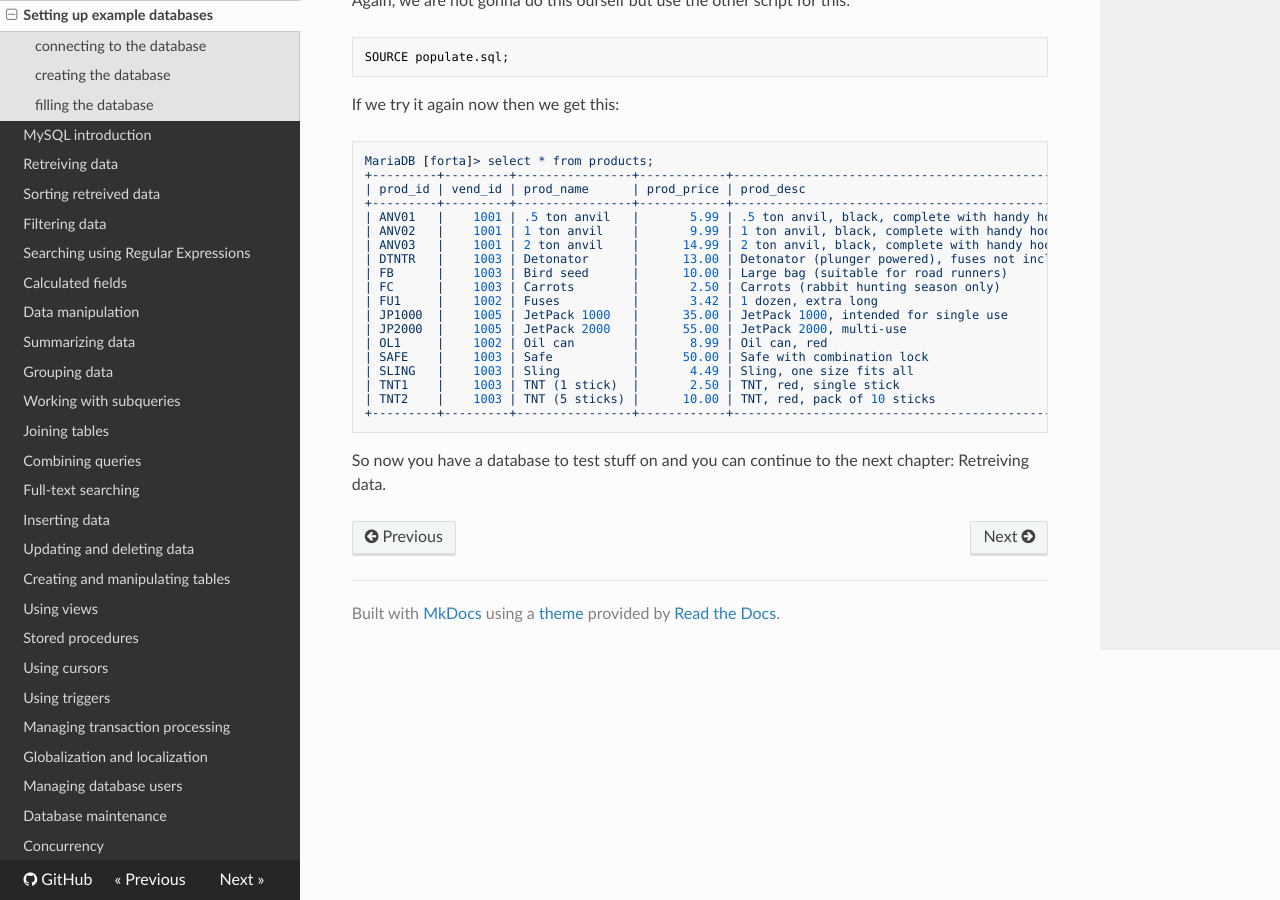
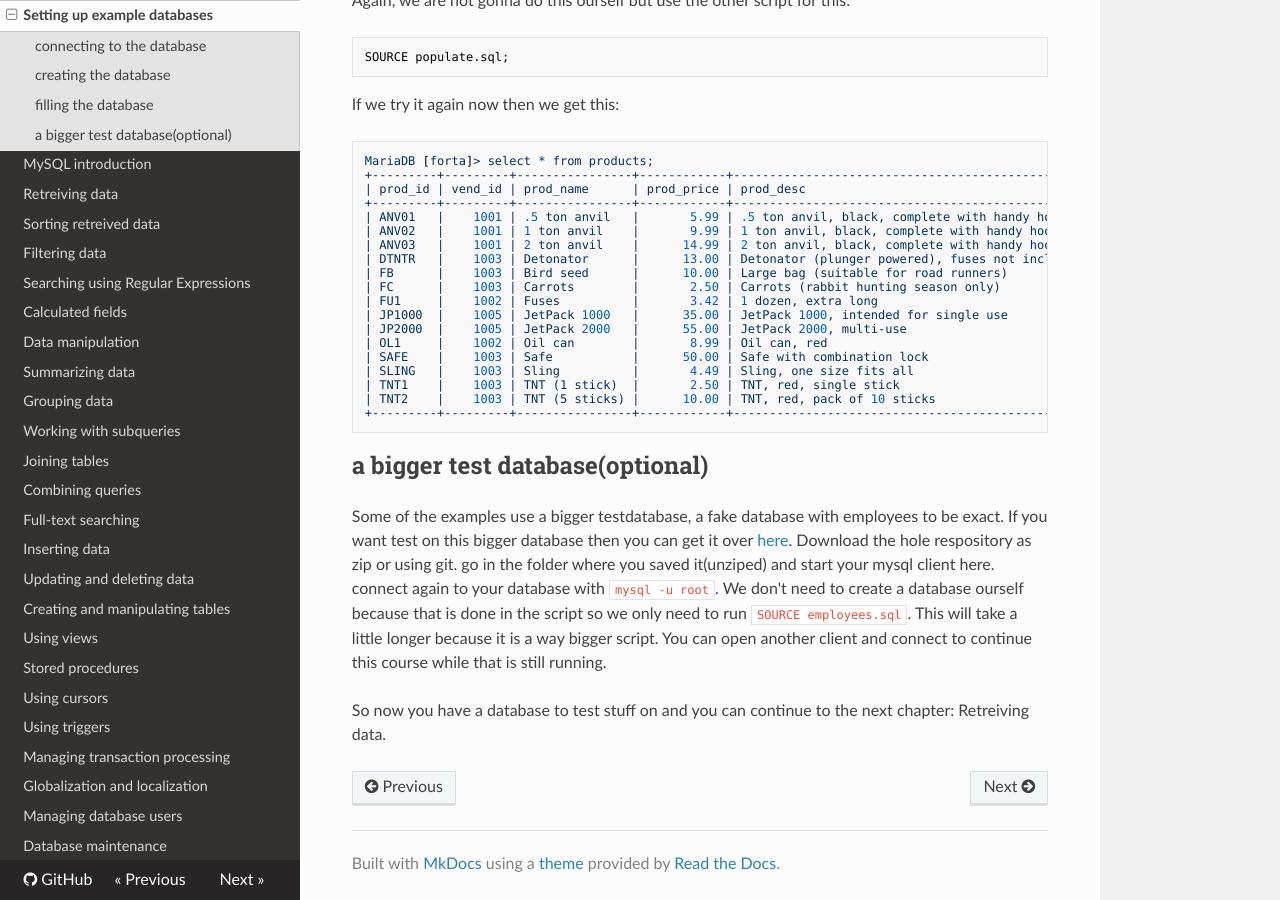
Before and after one commit to sillevl/course-databases, an MkDocs documentation site: the page built from docs/creating_forta_database.md, in a window 1280 px wide and 900 px high, scrolled down 2706 px. Built offline with MkDocs 1.6.1, drawn with Linux system fonts in a browser that asks for light colours; nearby versions of some CDN libraries; old or Windows-style settings are respelled for this version of MkDocs.

Commit message:
added employees test- database

````diff
--- a/docs/creating_forta_database.md
+++ b/docs/creating_forta_database.md
@@ -133,4 +133,15 @@ MariaDB [forta]> select * from products;
 | TNT2    |    1003 | TNT (5 sticks) |      10.00 | TNT, red, pack of 10 sticks                                    |
 +---------+---------+----------------+------------+----------------------------------------------------------------+
 ```
+
+##a bigger test database(optional)
+
+Some of the examples use a bigger testdatabase, a fake database with employees to be exact.
+If you want test on this bigger database then you can get it over [here](https://github.com/datacharmer/test_db).
+Download the hole respository as zip or using git. go in the folder where you saved it(unziped) and start your mysql client here.
+connect again to your database with `mysql -u root`.
+We don't need to create a database ourself because that is done in the script so we only need to run `SOURCE employees.sql`.
+This will take a little longer because it is a way bigger script.
+You can open another client and connect to continue this course while that is still running.
+
 So now you have a database to test stuff on and you can continue to the next chapter: Retreiving data.
````
